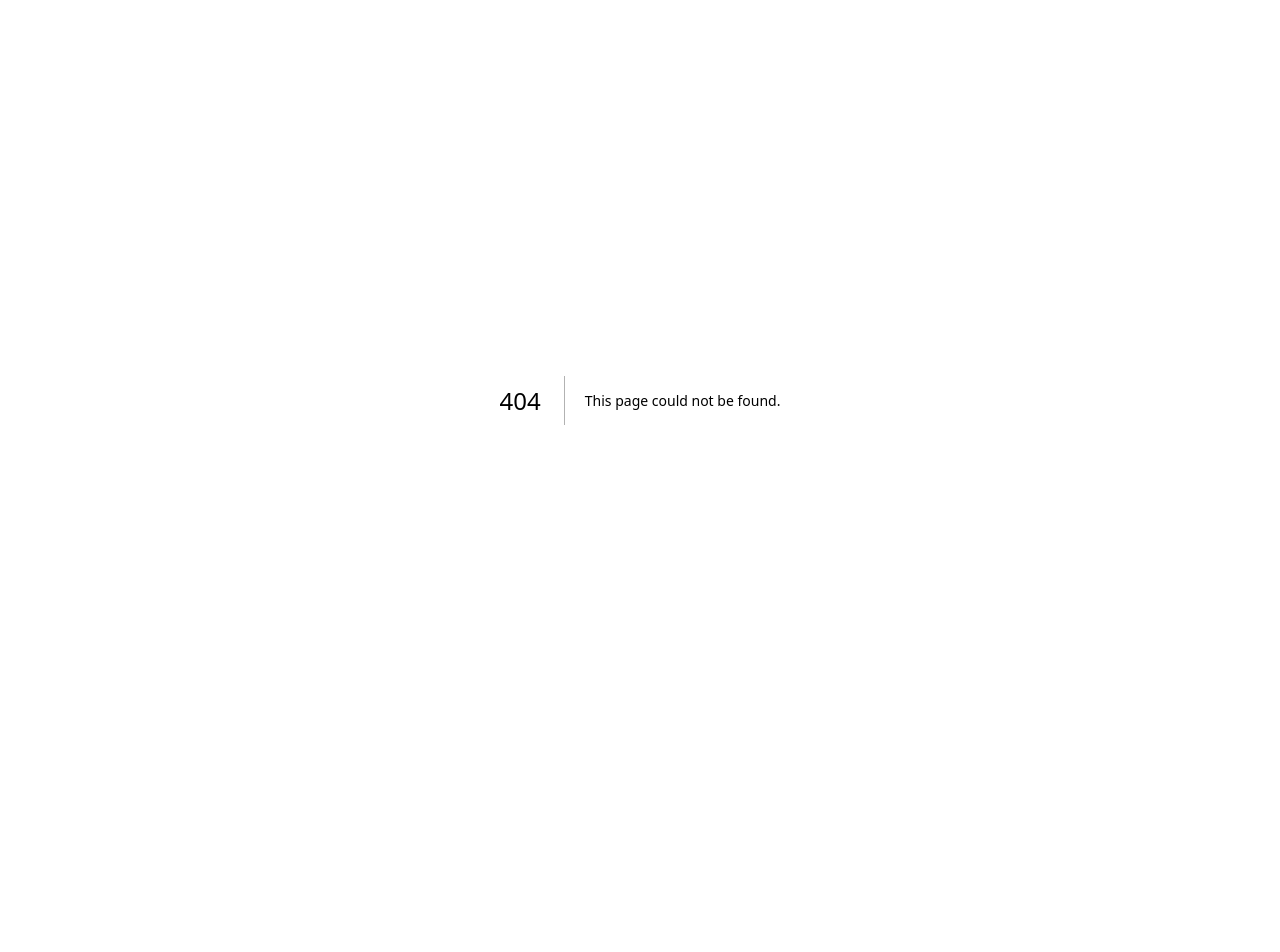
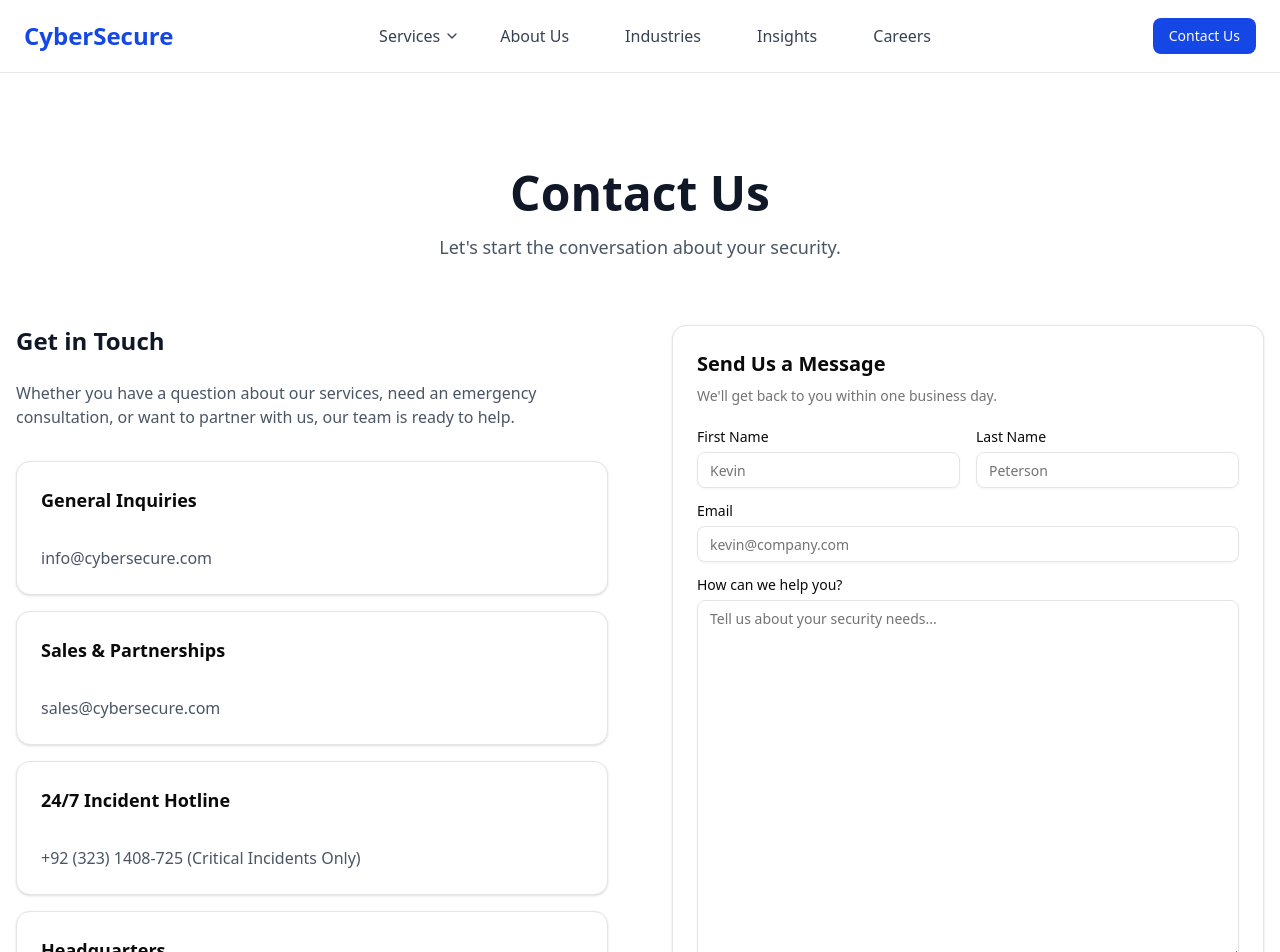
Before and after one commit to AbdurRehman1299/cyber-secure-frontend, a Next.js app: page /contact in a window 1280 px wide. Before the commit this address had no page. Shown: the top 952 px of the page. Before the commit the page ends 800 px from the top, so only its background shows below. Built offline with nearby package versions, Linux system fonts and the light colour scheme.

Commit message:
Add Contact Page

```diff
--- a/package.json
+++ b/package.json
@@ -9,6 +9,7 @@
     "lint": "eslint"
   },
   "dependencies": {
+    "@radix-ui/react-label": "^2.1.8",
     "@radix-ui/react-slot": "^1.2.4",
     "class-variance-authority": "^0.7.1",
     "clsx": "^2.1.1",
--- /dev/null
+++ b/src/app/contact/page.js
@@ -0,0 +1,81 @@
+"use client"
+
+import React from 'react';
+import { Card, CardHeader, CardTitle, CardDescription, CardContent } from '@/components/ui/card';
+import { Button } from '@/components/ui/button';
+import { Input } from '@/components/ui/input';
+import { Textarea } from '@/components/ui/textarea';
+import { Label } from '@/components/ui/label';
+import PageTemplate from '@/components/PageTemplate';
+import InfoCard from '@/components/InfoCard';
+import Header from '@/components/Header';
+import Footer from '@/components/Footer';
+
+function ContactPage() {
+    const handleSubmit = (e) => {
+        e.preventDefault();
+        console.log("Form submitted!");
+    };
+
+    return (
+        <div>
+            <Header />
+            <PageTemplate title="Contact Us" subtitle="Let's start the conversation about your security.">
+                <div className="grid grid-cols-1 md:grid-cols-2 gap-16">
+                    <div>
+                        <h2 className="text-2xl font-semibold text-gray-900 mb-6">
+                            Get in Touch
+                        </h2>
+                        <p className="text-gray-600 mb-8">
+                            Whether you have a question about our services, need an
+                            emergency consultation, or want to partner with us, our team is
+                            ready to help.
+                        </p>
+                        <div className="space-y-4">
+                            <InfoCard title="General Inquiries" description="info@cybersecure.com" />
+                            <InfoCard title="Sales & Partnerships" description="sales@cybersecure.com" />
+                            <InfoCard title="24/7 Incident Hotline" description="+92 (323) 1408-725 (Critical Incidents Only)" />
+                            <InfoCard title="Headquarters" description="123 Security Plaza, Lahore, Pakistan 54790" />
+                        </div>
+                    </div>
+
+                    {/* Form Submission */}
+                    <Card>
+                        <CardHeader>
+                            <CardTitle className="text-xl">Send Us a Message</CardTitle>
+                            <CardDescription>We&apos;ll get back to you within one business day.</CardDescription>
+                        </CardHeader>
+                        <CardContent>
+                            <form onSubmit={handleSubmit} className="space-y-4">
+                                <div className="grid grid-cols-1 sm:grid-cols-2 gap-4">
+                                    <div className="space-y-2">
+                                        <Label htmlFor="first-name">First Name</Label>
+                                        <Input id="first-name" placeholder="Kevin" required />
+                                    </div>
+                                    <div className="space-y-2">
+                                        <Label htmlFor="last-name">Last Name</Label>
+                                        <Input id="last-name" placeholder="Peterson" required />
+                                    </div>
+                                </div>
+                                <div className="space-y-2">
+                                    <Label htmlFor="email">Email</Label>
+                                    <Input id="email" placeholder="kevin@company.com" required />
+                                </div>
+                                <div className="space-y-2">
+                                    <Label htmlFor="message">How can we help you?</Label>
+                                    <Textarea className="h-90" id="message" placeholder="Tell us about your security needs..." required />
+                                </div>
+                                <Button type="submit" className="w-full">
+                                    Submit Message
+                                </Button>
+                            </form>
+                        </CardContent>
+                    </Card>
+                </div>
+            </PageTemplate>
+            <Footer />
+        </div>
+    )
+}
+
+export default ContactPage;
--- /dev/null
+++ b/src/components/ui/input.jsx
@@ -0,0 +1,24 @@
+import * as React from "react"
+
+import { cn } from "@/lib/utils"
+
+function Input({
+  className,
+  type,
+  ...props
+}) {
+  return (
+    <input
+      type={type}
+      data-slot="input"
+      className={cn(
+        "file:text-foreground placeholder:text-muted-foreground selection:bg-primary selection:text-primary-foreground dark:bg-input/30 border-input h-9 w-full min-w-0 rounded-md border bg-transparent px-3 py-1 text-base shadow-xs transition-[color,box-shadow] outline-none file:inline-flex file:h-7 file:border-0 file:bg-transparent file:text-sm file:font-medium disabled:pointer-events-none disabled:cursor-not-allowed disabled:opacity-50 md:text-sm",
+        "focus-visible:border-ring focus-visible:ring-ring/50 focus-visible:ring-[3px]",
+        "aria-invalid:ring-destructive/20 dark:aria-invalid:ring-destructive/40 aria-invalid:border-destructive",
+        className
+      )}
+      {...props} />
+  );
+}
+
+export { Input }
--- /dev/null
+++ b/src/components/ui/label.jsx
@@ -0,0 +1,23 @@
+"use client"
+
+import * as React from "react"
+import * as LabelPrimitive from "@radix-ui/react-label"
+
+import { cn } from "@/lib/utils"
+
+function Label({
+  className,
+  ...props
+}) {
+  return (
+    <LabelPrimitive.Root
+      data-slot="label"
+      className={cn(
+        "flex items-center gap-2 text-sm leading-none font-medium select-none group-data-[disabled=true]:pointer-events-none group-data-[disabled=true]:opacity-50 peer-disabled:cursor-not-allowed peer-disabled:opacity-50",
+        className
+      )}
+      {...props} />
+  );
+}
+
+export { Label }
--- /dev/null
+++ b/src/components/ui/textarea.jsx
@@ -0,0 +1,20 @@
+import * as React from "react"
+
+import { cn } from "@/lib/utils"
+
+function Textarea({
+  className,
+  ...props
+}) {
+  return (
+    <textarea
+      data-slot="textarea"
+      className={cn(
+        "border-input placeholder:text-muted-foreground focus-visible:border-ring focus-visible:ring-ring/50 aria-invalid:ring-destructive/20 dark:aria-invalid:ring-destructive/40 aria-invalid:border-destructive dark:bg-input/30 flex field-sizing-content min-h-16 w-full rounded-md border bg-transparent px-3 py-2 text-base shadow-xs transition-[color,box-shadow] outline-none focus-visible:ring-[3px] disabled:cursor-not-allowed disabled:opacity-50 md:text-sm",
+        className
+      )}
+      {...props} />
+  );
+}
+
+export { Textarea }
```
Also changed, not shown: 1 other file (tests, documents, lock files or other folders).
